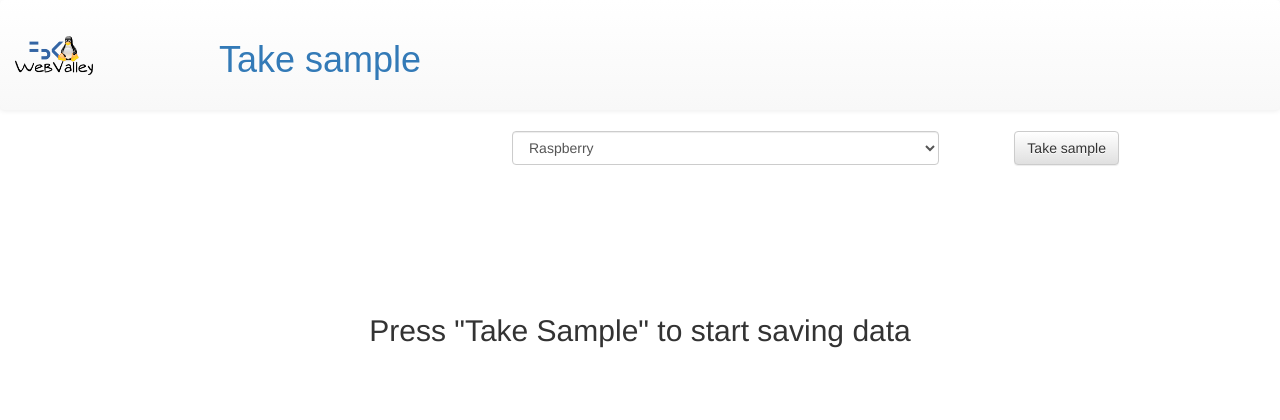
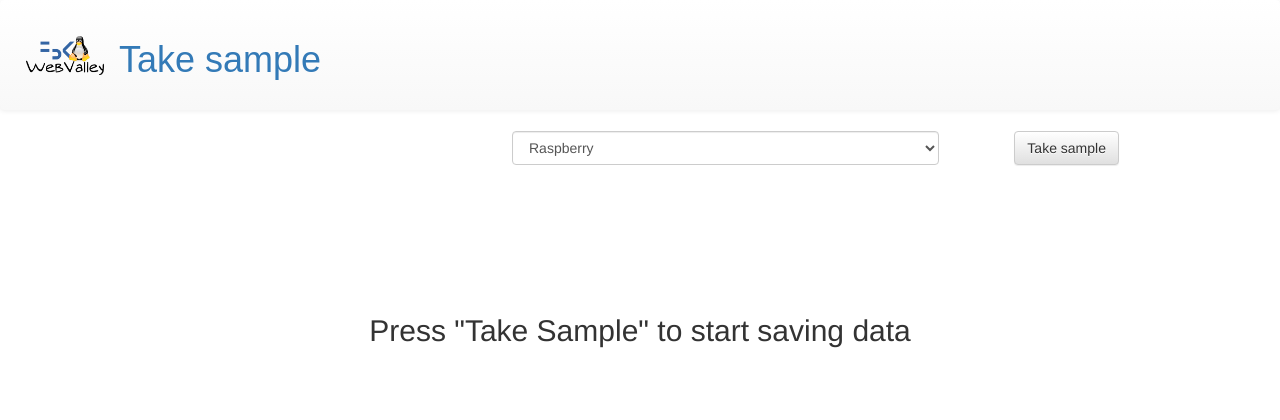
Before and after one commit to webvalley/fruitoscopy, a Flask app: template rasp_app/templates/take_data.html in a window 1280 px wide. Shown: the top 420 px of the page. Run offline with Flask 2, Linux system fonts and the light colour scheme; the template is opened without the code that fills it, so the values that code supplies are empty; parts of the project's set-up code (start-up, migrations or seed data) failed here and were passed over; some libraries are stand-ins or nearby versions.

Commit message:
Bug fix on navbar

```diff
--- a/rasp_app/templates/take_data.html
+++ b/rasp_app/templates/take_data.html
@@ -41,13 +41,13 @@
     <div class="wrapper">
       <nav class="navbar navbar-default">
         <br>
-        <div class="container-fluid fix row">
-          <div class="navbar-header col-md-1">
+        <div class="container-fluid row" style="padding:0;margin:0;">
+          <div>
             <a class="navbar-brand" href="/">
-              <img alt="FBK" style="height:200%;margin-top:auto;margin-bottom:auto;" src="{{url_for('static', filename='logoFBK-2.png') }}">
+              <img alt="FBK" style="height:200%;margin-top:auto;margin-bottom:auto;margin-left:2vw;" src="{{url_for('static', filename='logoFBK-2.png') }}">
             </a>
           </div>
-          <div class="col-md-4 fix2">
+          <div class="navbar-header col-md-2" style="padding:0;margin:0;">
             <centre>
               <h1 class="navbar-title">Take sample</h1>
             </centre>
```
Lines whose indentation alone changed are shown as unchanged.
